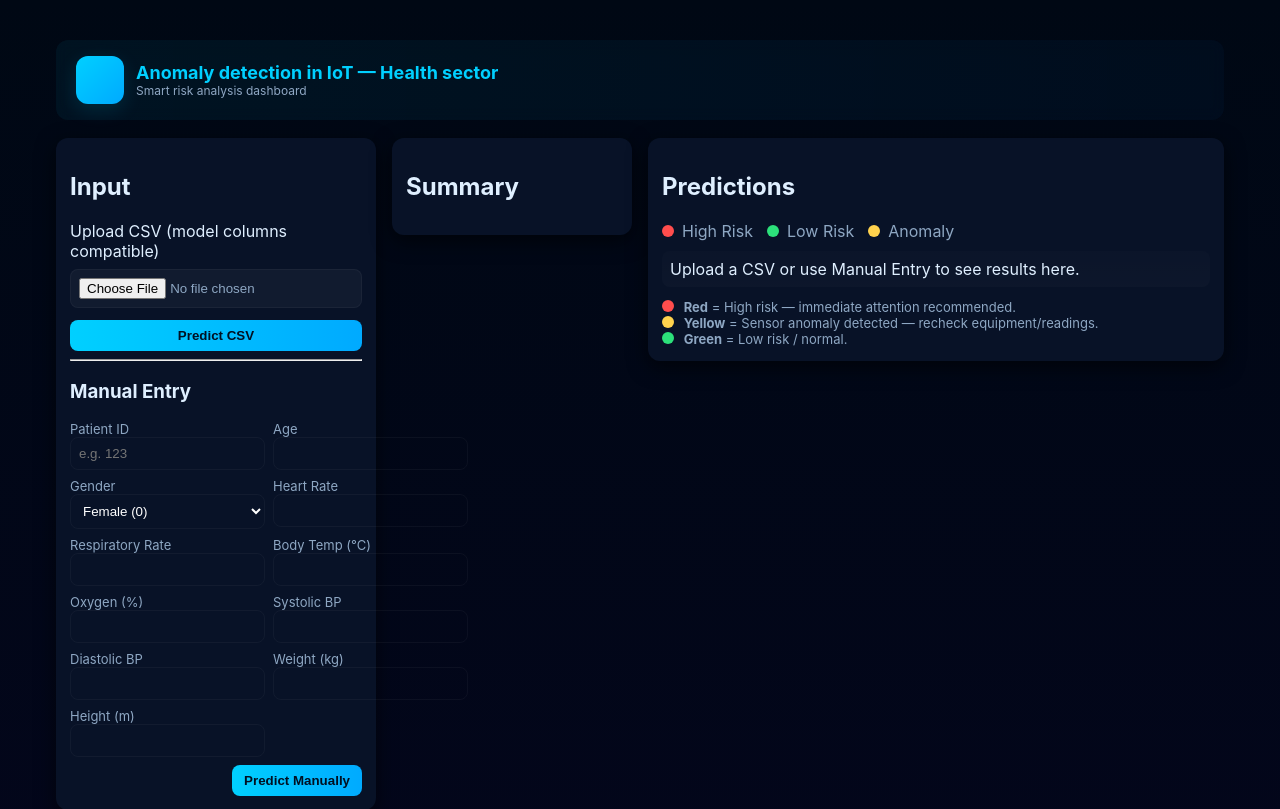
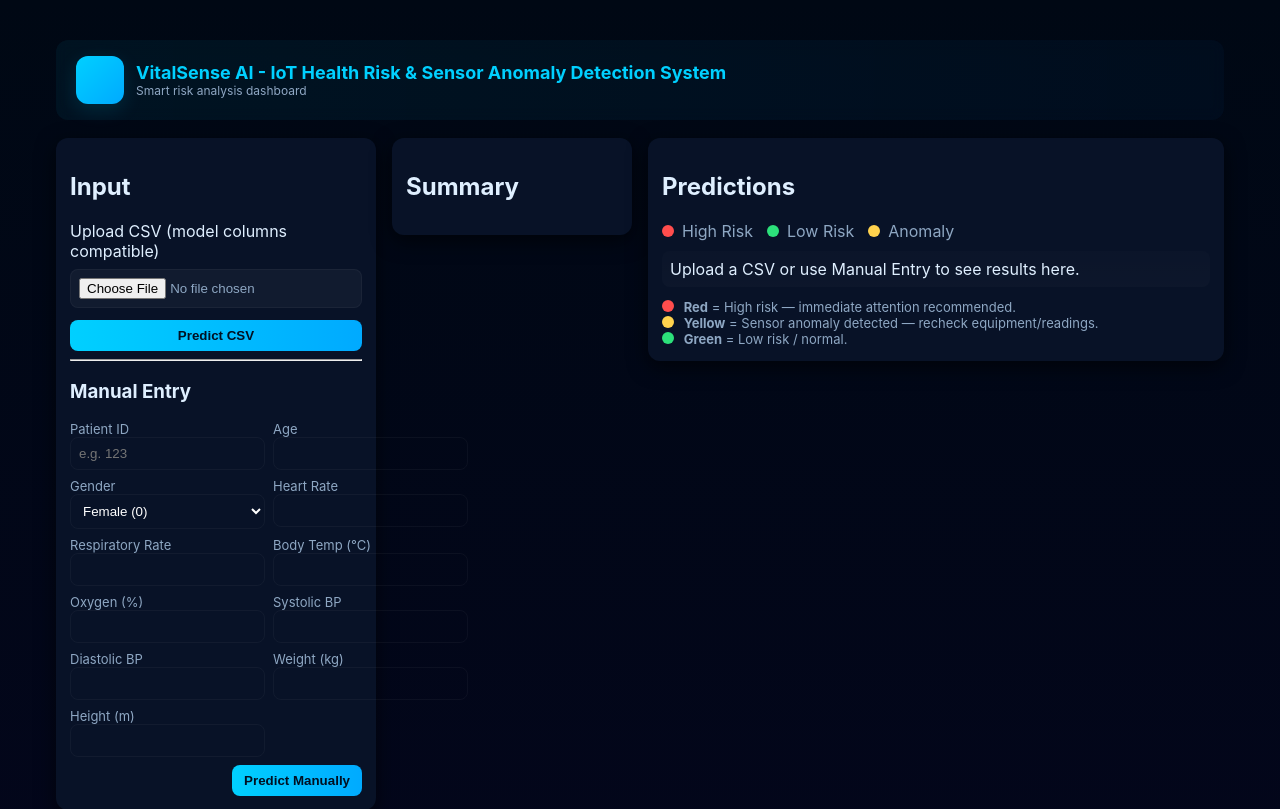
Before and after one commit to Saiteja-Jinukala/vitalsense-ai, a Flask app: page / in a window 1280 px wide. Shown: the top 809 px of the page. Run offline with Flask 3, Linux system fonts and the light colour scheme; parts of the project's set-up code (start-up, migrations or seed data) failed here and were passed over.

Commit message:
UPDATE index.html

```diff
--- a/static/css/style.css
+++ b/static/css/style.css
@@ -38,7 +38,7 @@ body{
 .brand{display:flex;gap:12px;align-items:center}
 .logo-dot{width:48px;height:48px;border-radius:12px;background:linear-gradient(135deg,var(--neon),var(--accent));box-shadow:0 6px 20px rgba(0,208,255,0.12)}
 .brand h1{font-size:18px;margin:0;color:var(--neon)}
-.subtitle{margin:0;color:var(--muted);font-size:12px}
+.subtitle{margin:0;color:var(--muted);font-size:12px;}
 
 .main-grid{display:grid;grid-template-columns:320px 240px 1fr;gap:16px;align-items:start}
 .card{background:var(--card);padding:14px;border-radius:12px;box-shadow:0 6px 20px rgba(0,0,0,0.6);}
--- a/templates/index.html
+++ b/templates/index.html
@@ -3,7 +3,7 @@
 <head>
   <meta charset="utf-8" />
   <meta name="viewport" content="width=device-width,initial-scale=1" />
-  <title>Anomaly detection in IoT — Health sector</title>
+  <title>VitalSense AI </title>
   <link rel="stylesheet" href="{{ url_for('static', filename='css/style.css') }}">
 </head>
 <body>
@@ -12,7 +12,7 @@
       <div class="brand">
         <div class="logo-dot"></div>
         <div>
-          <h1>Anomaly detection in IoT — Health sector</h1>
+          <h1 align:"centre">VitalSense AI - IoT Health Risk & Sensor Anomaly Detection System</h1>
           <p class="subtitle">Smart risk analysis dashboard</p>
         </div>
       </div>
```
